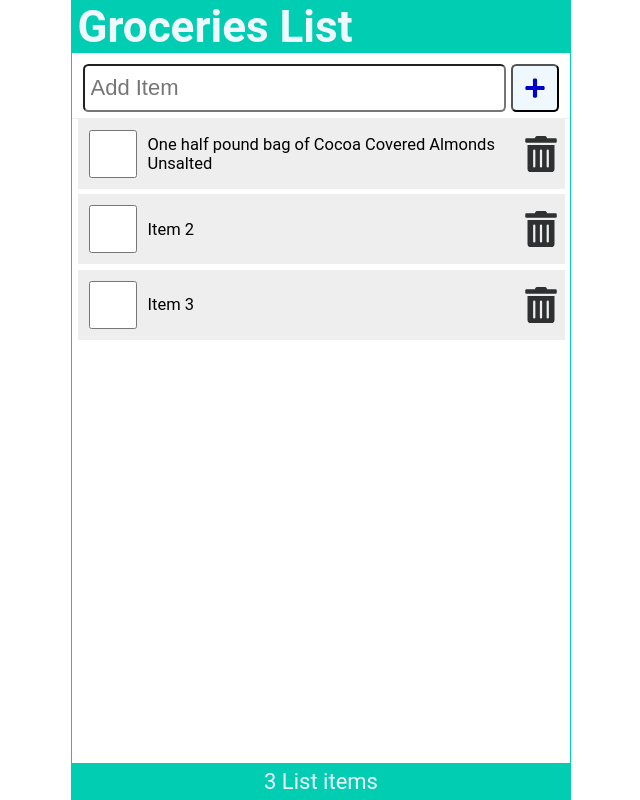
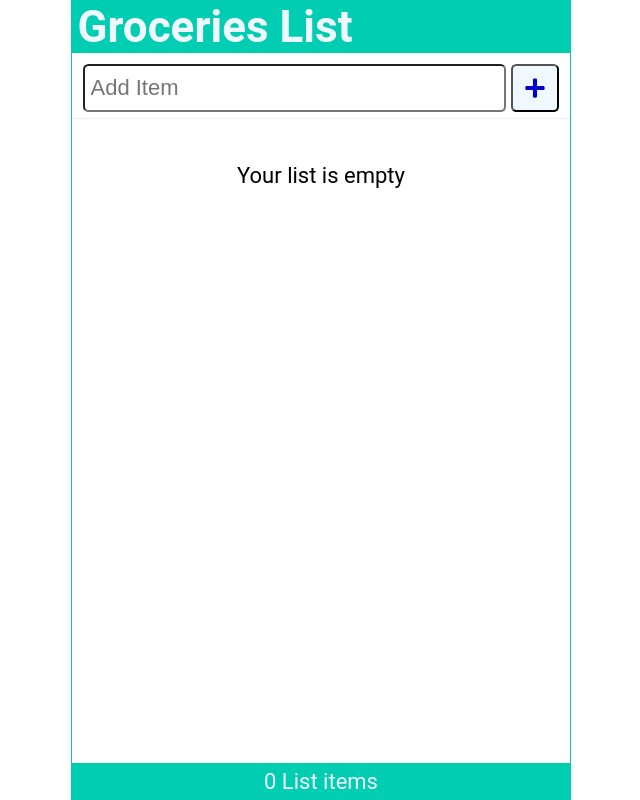
Before and after one commit to Gigimr/ReactCurses-Fito, a React (Create React App) app: page / in a window 1280 px wide. Shown: the whole page, without its empty margins (319-959 px from the left). Built offline with nearby package versions, Linux system fonts and the light colour scheme.

Commit message:
Initialize items state from local storage in App component

```diff
--- a/src/App.js
+++ b/src/App.js
@@ -5,15 +5,7 @@ import Content from './components/Content';
 import Footer from './components/Footer';
 
 function App() {
-  const [items, setItems] = useState([
-    {
-      id: 1,
-      checked: false,
-      item: 'One half pound bag of Cocoa Covered Almonds Unsalted',
-    },
-    { id: 2, checked: false, item: 'Item 2' },
-    { id: 3, checked: false, item: 'Item 3' },
-  ]);
+  const [items, setItems] = useState(JSON.parse(localStorage.getItem('shoppingList')) || []);
   const [newItem, setNewItem] = useState('');
 
   const setAndSaveItems = (newItems) => {
```
